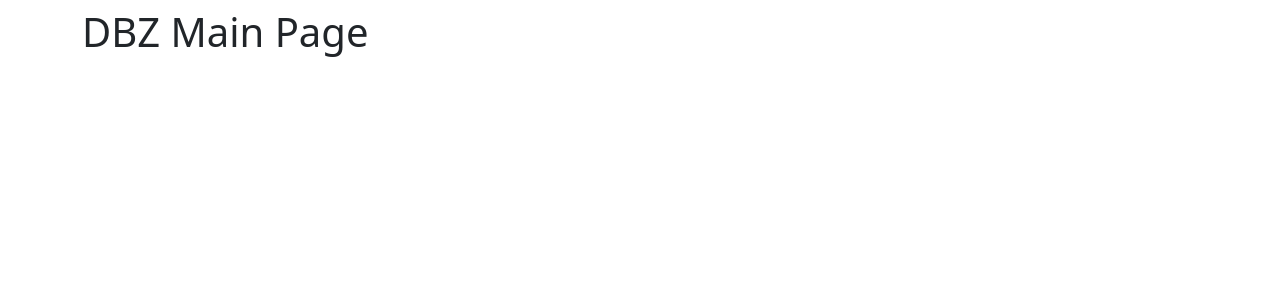
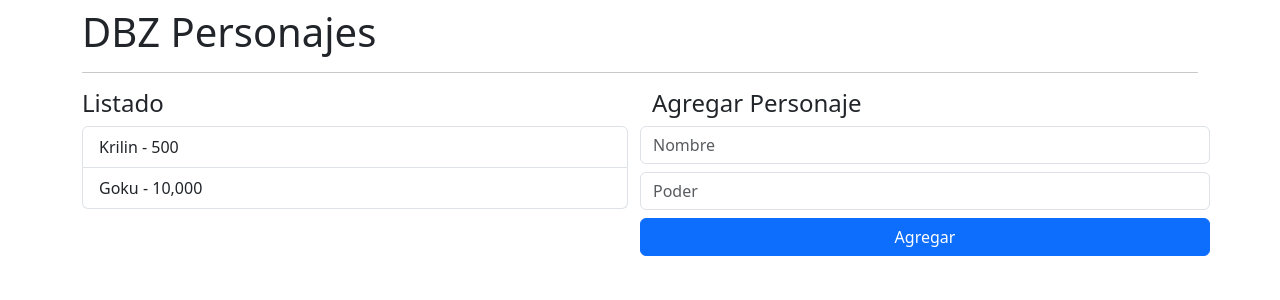
Before and after one commit to michaelrondon27/curso_angular_cero_experto, an Angular app in the folder 02-bases/: page / in a window 1280 px wide. Shown: the top 300 px of the page. Built offline with nearby package versions, Linux system fonts and the light colour scheme.

Commit message:
60. Diseño de la pantalla a trabajar

```diff
--- a/02-bases/src/app/dbz/pages/main-page.component.html
+++ b/02-bases/src/app/dbz/pages/main-page.component.html
@@ -1 +1,26 @@
-<h1>DBZ Main Page</h1>
+<h1>DBZ Personajes</h1>
+
+<hr>
+
+<div class="row">
+    <div class="col">
+        <h4>Listado</h4>
+        <ul class="list-group">
+           <li class="list-group-item">Krilin - 500</li>
+           <li class="list-group-item">Goku - 10,000</li>
+        </ul>
+    </div>
+
+    <div class="col">
+        <h4>Agregar Personaje</h4>
+        <form class="row">
+            <input type="text" class="form-control mb-2" placeholder="Nombre">
+
+            <input type="number" class="form-control mb-2" placeholder="Poder">
+
+            <button type="submit" class="btn btn-primary">
+                Agregar
+            </button>
+        </form>
+    </div>
+</div>
```
